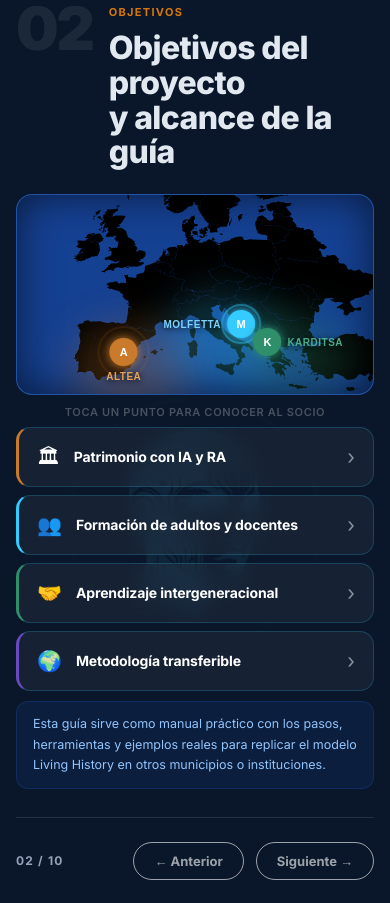
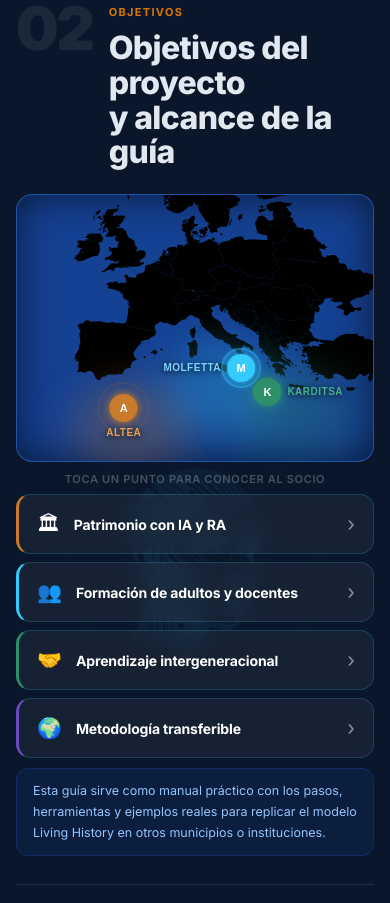
Before and after one commit to portal-civic/living-history, a plain HTML site: page index.html in a window 390 px wide. Shown: the part 1961-2864 px from the top of the page. Drawn offline with Linux system fonts and the light colour scheme.

Commit message:
mapa mòbil correcció 3

```diff
--- a/styles.css
+++ b/styles.css
@@ -665,9 +665,14 @@ nav.scrolled .nav-slide-link { color: #64748b; }
 @media(max-width:900px){
   .s2-layout { grid-template-columns: 1fr; gap: 20px; }
   .s2-obj-list { display: grid; grid-template-columns: 1fr 1fr; gap: 8px; }
+  /* Safari fix: sense min-width:0, els grid items no s'encongeixen i el mapa desborda */
+  .s2-map-wrap { min-width: 0; width: 100%; max-width: 100%; }
+  .s2-map-container { width: 100%; max-width: 100%; min-width: 0; }
 }
 @media(max-width:560px){
   .s2-obj-list { grid-template-columns: 1fr; }
+  /* Proporció més alta en mòbil: 4:3 en lloc de 16:9 → +33% d'alçada visible */
+  .s2-map-container { aspect-ratio: 4 / 3; }
 }
 
 /* S2-specific overrides to keep slide compact */
```
Also changed, not shown: 1 other file.
